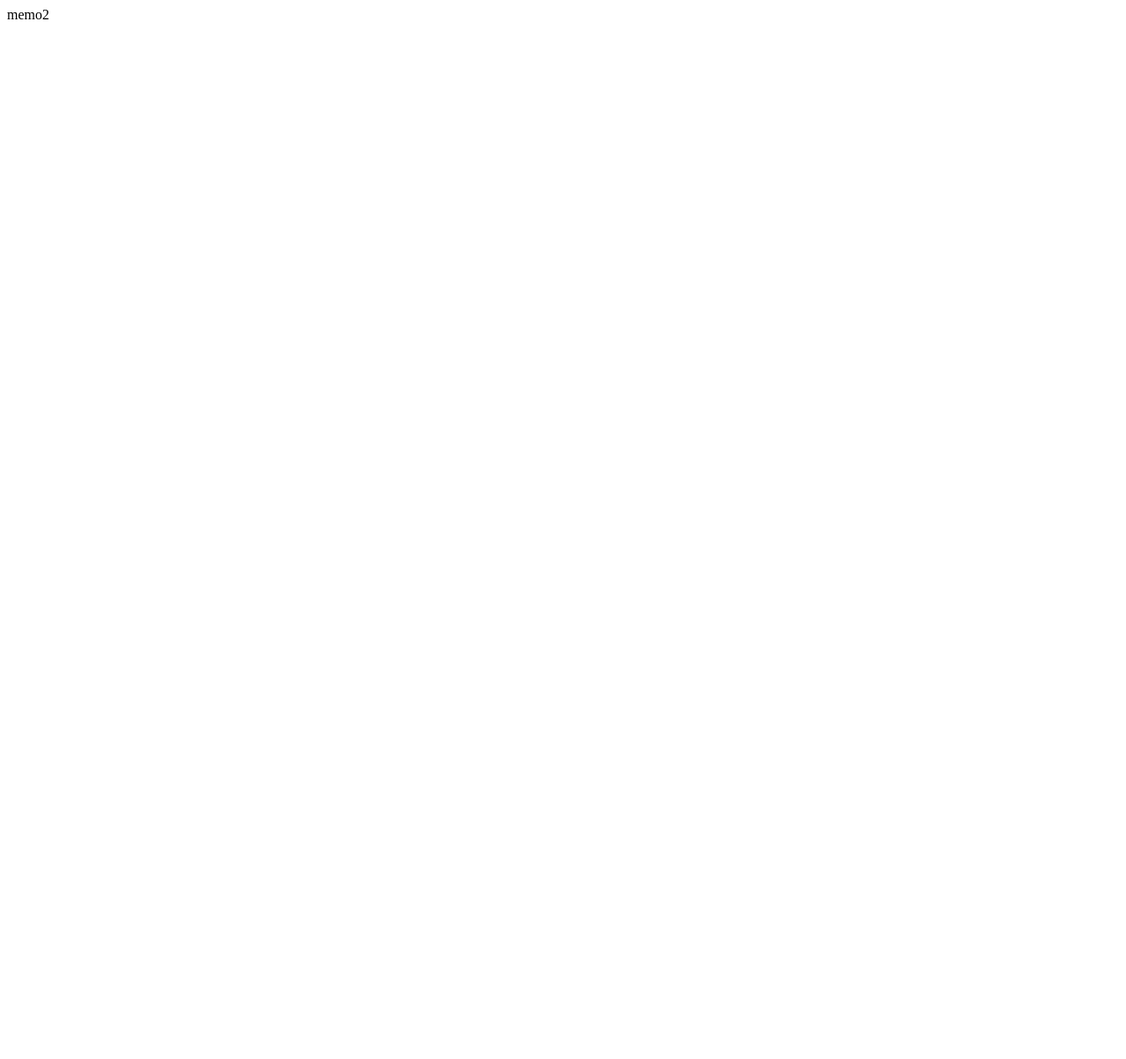
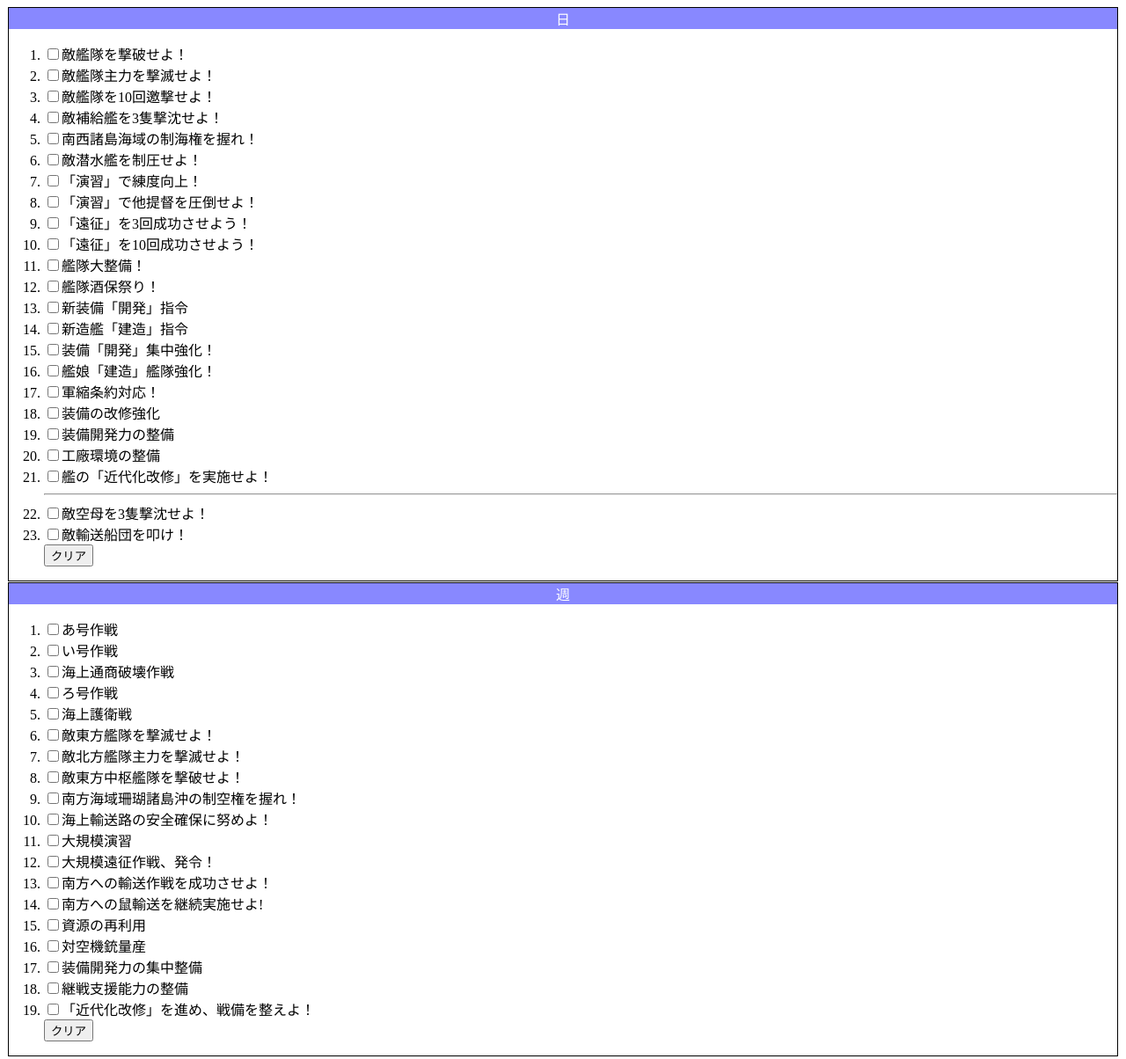
Before and after one commit to edelweissZZZ/memo, a plain HTML site: page docs/index.html in a window 1280 px wide. Shown: the whole page at 88% size. Before the commit the page ends 800 px from the top, so only its background shows below. Drawn offline with Linux system fonts and the light colour scheme.

Commit message:
'jsonから読み込み'

```diff
--- /dev/null
+++ b/docs/data.json
@@ -0,0 +1,55 @@
+[
+  {
+    "text": "日",
+    "data": [
+      { "id": "000", "title": "敵艦隊を撃破せよ！" },
+      { "id": "001", "title": "敵艦隊主力を撃滅せよ！" },
+      { "id": "002", "title": "敵艦隊を10回邀撃せよ！" },
+      { "id": "003", "title": "敵補給艦を3隻撃沈せよ！" },
+      { "id": "004", "title": "南西諸島海域の制海権を握れ！" },
+      { "id": "005", "title": "敵潜水艦を制圧せよ！" },
+      { "id": "006", "title": "「演習」で練度向上！" },
+      { "id": "007", "title": "「演習」で他提督を圧倒せよ！" },
+      { "id": "008", "title": "「遠征」を3回成功させよう！" },
+      { "id": "009", "title": "「遠征」を10回成功させよう！" },
+      { "id": "010", "title": "艦隊大整備！" },
+      { "id": "011", "title": "艦隊酒保祭り！" },
+      { "id": "012", "title": "新装備「開発」指令" },
+      { "id": "013", "title": "新造艦「建造」指令" },
+      { "id": "014", "title": "装備「開発」集中強化！" },
+      { "id": "015", "title": "艦娘「建造」艦隊強化！" },
+      { "id": "016", "title": "軍縮条約対応！" },
+      { "id": "017", "title": "装備の改修強化" },
+      { "id": "018", "title": "装備開発力の整備" },
+      { "id": "019", "title": "工廠環境の整備" },
+      { "id": "020", "title": "艦の「近代化改修」を実施せよ！" },
+      {"id": "hr"},
+      { "id": "021", "title": "敵空母を3隻撃沈せよ！" },
+      { "id": "022", "title": "敵輸送船団を叩け！" }
+    ]
+  },
+  {
+    "text": "週",
+    "data": [
+      { "id": "100", "title": "あ号作戦" },
+      { "id": "101", "title": "い号作戦" },
+      { "id": "102", "title": "海上通商破壊作戦" },
+      { "id": "103", "title": "ろ号作戦" },
+      { "id": "104", "title": "海上護衛戦" },
+      { "id": "105", "title": "敵東方艦隊を撃滅せよ！" },
+      { "id": "106", "title": "敵北方艦隊主力を撃滅せよ！" },
+      { "id": "107", "title": "敵東方中枢艦隊を撃破せよ！" },
+      { "id": "108", "title": "南方海域珊瑚諸島沖の制空権を握れ！" },
+      { "id": "109", "title": "海上輸送路の安全確保に努めよ！" },
+      { "id": "110", "title": "大規模演習" },
+      { "id": "111", "title": "大規模遠征作戦、発令！" },
+      { "id": "112", "title": "南方への輸送作戦を成功させよ！" },
+      { "id": "113", "title": "南方への鼠輸送を継続実施せよ!" },
+      { "id": "114", "title": "資源の再利用" },
+      { "id": "115", "title": "対空機銃量産" },
+      { "id": "116", "title": "装備開発力の集中整備" },
+      { "id": "117", "title": "継戦支援能力の整備" },
+      { "id": "118", "title": "「近代化改修」を進め、戦備を整えよ！" }
+    ]
+  }
+]
--- a/docs/index.html
+++ b/docs/index.html
@@ -1,8 +1,90 @@
+<!DOCTYPE html>
 <html>
+
 <head>
-<title>memo</title>
+	<title>memo</title>
+	<script>
+		function ClickTitle(e) {
+			var olstyle = e.nextElementSibling.style
+			olstyle.display = olstyle.display == "none" ? "block" : "none"
+		}
+		function ClearCheckbox(e) {
+			var es = e.parentNode.getElementsByTagName("INPUT");
+			for (var idx = 0; es.length > idx; idx++) {
+				var i = es[idx]
+				if (i.type == "checkbox" && i.checked) {
+					i.click();
+				}
+			}
+		}
+		function ClickCheckbox(t, id) {
+			localStorage.setItem(id, t.checked)
+		}
+		addEventListener("click", function (e) {
+			var t = e.target, n = t.tagName;
+			if (n == "P") {
+				ClickTitle(t);
+			} else if (n == "INPUT") {
+				var id = t.id
+				if (id == "") {
+					ClearCheckbox(t);
+				} else {
+					ClickCheckbox(t, id);
+				}
+			}
+		});
+		addEventListener("DOMContentLoaded", function () {
+			const d = document, l = localStorage, e_body = d.getElementsByTagName("body")[0]
+			fetch("data.json").then(function (res) {
+				return res.ok ? res.json() : "[]";
+			}).then(function (json) {
+				for (var i of json) {
+					var e_ol = d.createElement("ol")
+					for (var j of i.data) {
+						if (j.id == "hr") {
+							e_ol.appendChild(d.createElement("hr"))
+							continue
+						}
+						var e_input = d.createElement("input")
+						e_input.type = "checkbox"
+						e_input.id = j.id
+						e_input.checked = l[j.id] == "true"
+						var e_li = d.createElement("li")
+						e_li.textContent = (j.title)
+						var e_label = d.createElement("label")
+						e_ol.appendChild(e_label)
+						e_label.appendChild(e_li)
+						e_li.insertBefore(e_input, e_li.firstChild);
+					}
+					var e_p = d.createElement("p")
+					e_p.textContent = i.text;
+					var e_form = d.createElement("form")
+					e_form.appendChild(e_p);
+					e_form.appendChild(e_ol)
+					var e_button = d.createElement("input")
+					e_button.type = "button"
+					e_button.value = "クリア"
+					e_ol.appendChild(e_button)
+					e_body.appendChild(e_form);
+				}
+			});
+		});
+	</script>
+	<style>
+		form {
+			border: 1px solid black;
+			margin: 1px
+		}
+
+		p {
+			background-color: #88f;
+			color: white;
+			text-align: center;
+			margin: 0;
+		}
+	</style>
 </head>
-<body>
-<p>memo2</p>
-</body>
+
+<body></body>
+
 </html>
```
Also changed, not shown: 1 other file.
